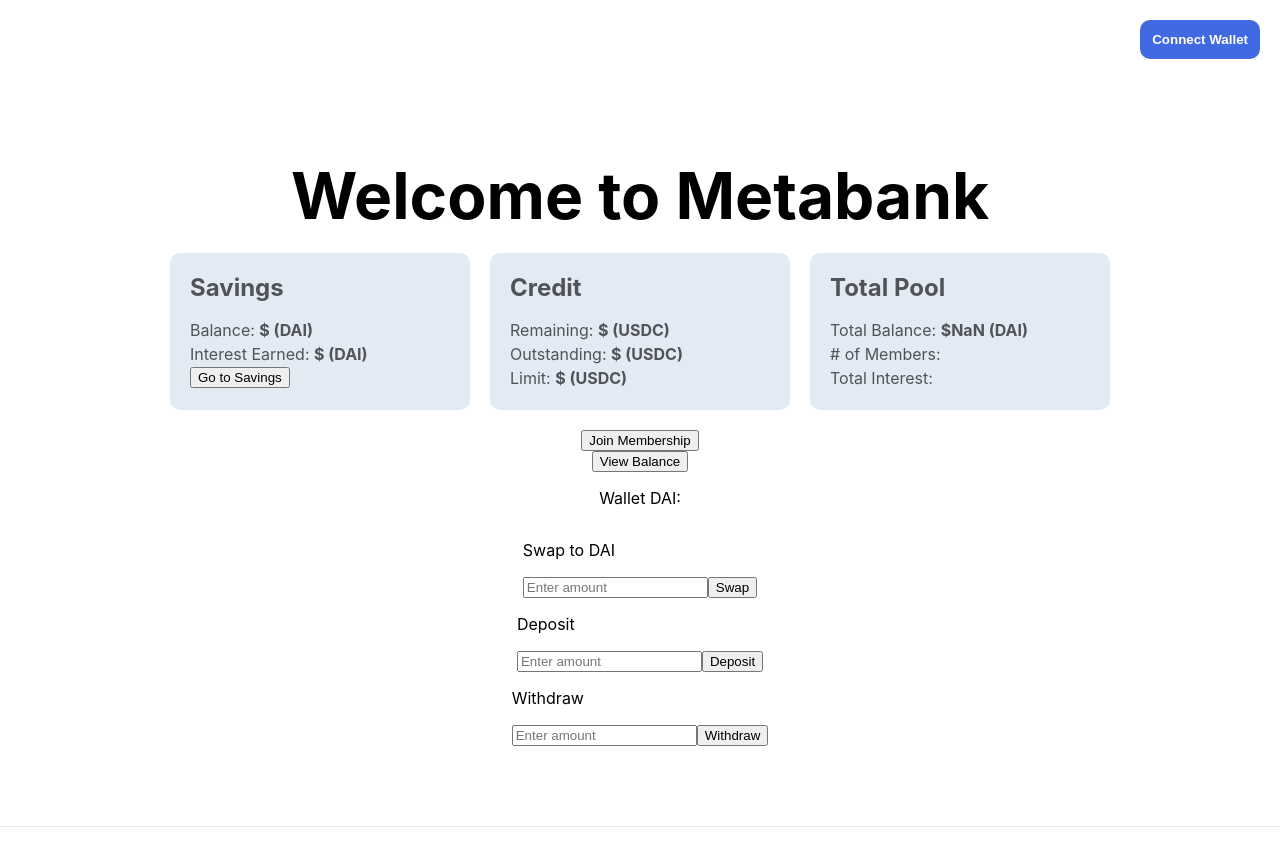
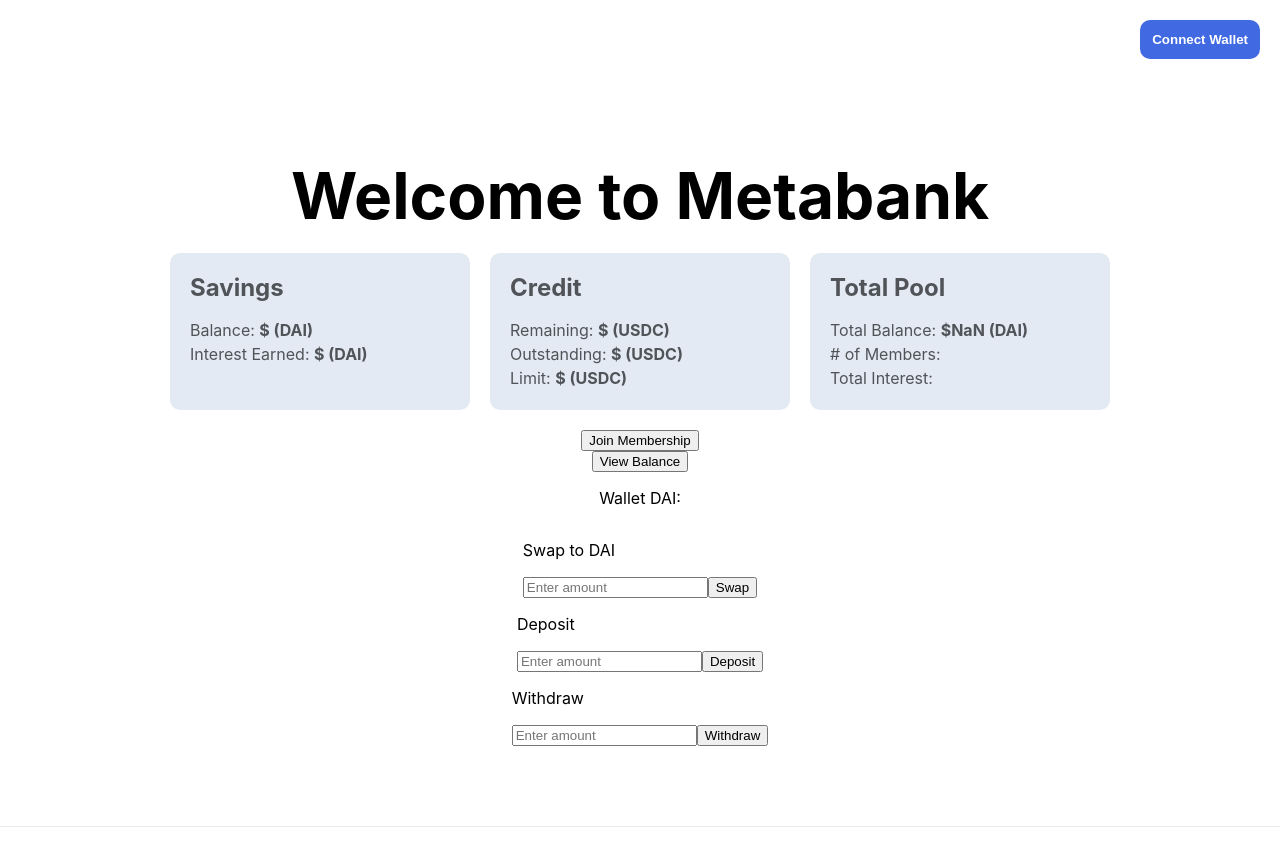
Before and after one commit to geovgy/Metabank, a Next.js app in the folder frontend/: page / in a window 1280 px wide. Shown: the top 866 px of the page. Built offline with nearby package versions, Linux system fonts and the light colour scheme.

Commit message:
documentation and cleaned up dashboard

```diff
--- a/frontend/components/GridLayout.js
+++ b/frontend/components/GridLayout.js
@@ -17,9 +17,6 @@ class GridLayout extends Component {
                     <h2>Savings</h2>
                     <p>Balance: <span>${this.props.individualSavings} (DAI)</span></p>
                     <p>Interest Earned: <span>${this.props.interestAccrued} (DAI)</span></p>
-                    <a href="/savings">
-                        <button>Go to Savings</button>
-                    </a>
                 </div>
                 <div className={styles.card}>
                     <h2>Credit</h2>
```
Also changed, not shown: frontend/pages/index.js (+1 -70 lines), 1 other file (tests, documents, lock files or other folders).
